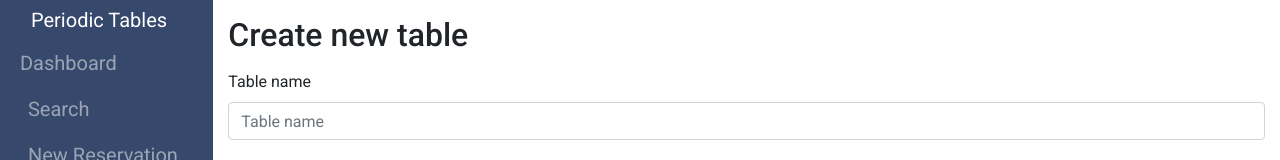
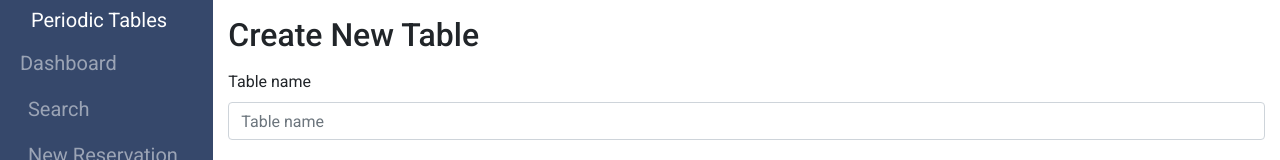
Before and after one commit to CynthiaWeaver-Jeannine/reservation-system, a React (Create React App) app in the folder front-end/: page /tables/new in a window 1280 px wide. Shown: the top 160 px of the page. Built offline with nearby package versions, Linux system fonts and the light colour scheme; no server answers; a web font is replaced by a local one.

Commit message:
add capital letters; add comments

```diff
--- a/front-end/src/tables/TableForm.js
+++ b/front-end/src/tables/TableForm.js
@@ -1,6 +1,15 @@
-/** @format */
+/** @format
+ *
+ * Path: front-end\src\tables\TableForm.js
+*/
 
 import React from "react";
+
+/**
+ * Defines the table form.
+ * @param submitHandler
+ * the function to call when the form is submitted
+ */
 
 const TableForm = ({
 	submitHandler,
@@ -10,7 +19,7 @@ const TableForm = ({
 }) => {
 	return (
 		<form onSubmit={submitHandler}>
-			<h2 className="mb-3 pt-3">Create new table</h2>
+			<h2 className="mb-3 pt-3">Create New Table</h2>
 			<div className="mb-3">
 				<label
 					className="form-label"
```
